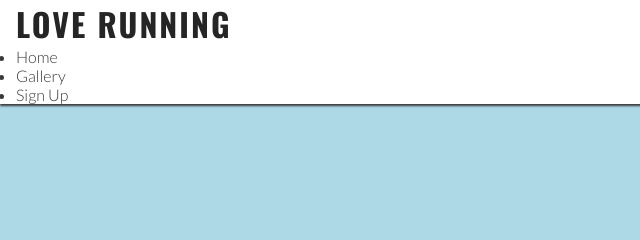
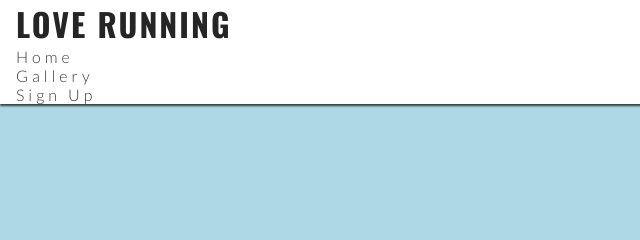
Before and after one commit to Whon1980-DL/love-running, a plain HTML site: page index.html in a window 1280 px wide. Shown: the top 240 px of the page, 0-640 px from the left. Drawn offline with nearby package versions, Linux system fonts and the light colour scheme.

Commit message:
Adjust unordered list style and take away bullet points

```diff
--- a/assets/css/style.css
+++ b/assets/css/style.css
@@ -40,6 +40,12 @@ header a {
     color: inherit;
 }
 
+#menu {
+    text-size-adjust: 110%;
+    letter-spacing: 4px;
+    list-style-type: none;
+}
+
 /* Main content */
 main {
     background-color: lightblue;
--- a/index.html
+++ b/index.html
@@ -26,7 +26,7 @@
         </a>
 
         <nav>
-            <ul>
+            <ul id="menu">
                 <li><a href="">Home</a></li>
                 <li><a href="">Gallery</a></li>
                 <li><a href="">Sign Up</a></li>
```
